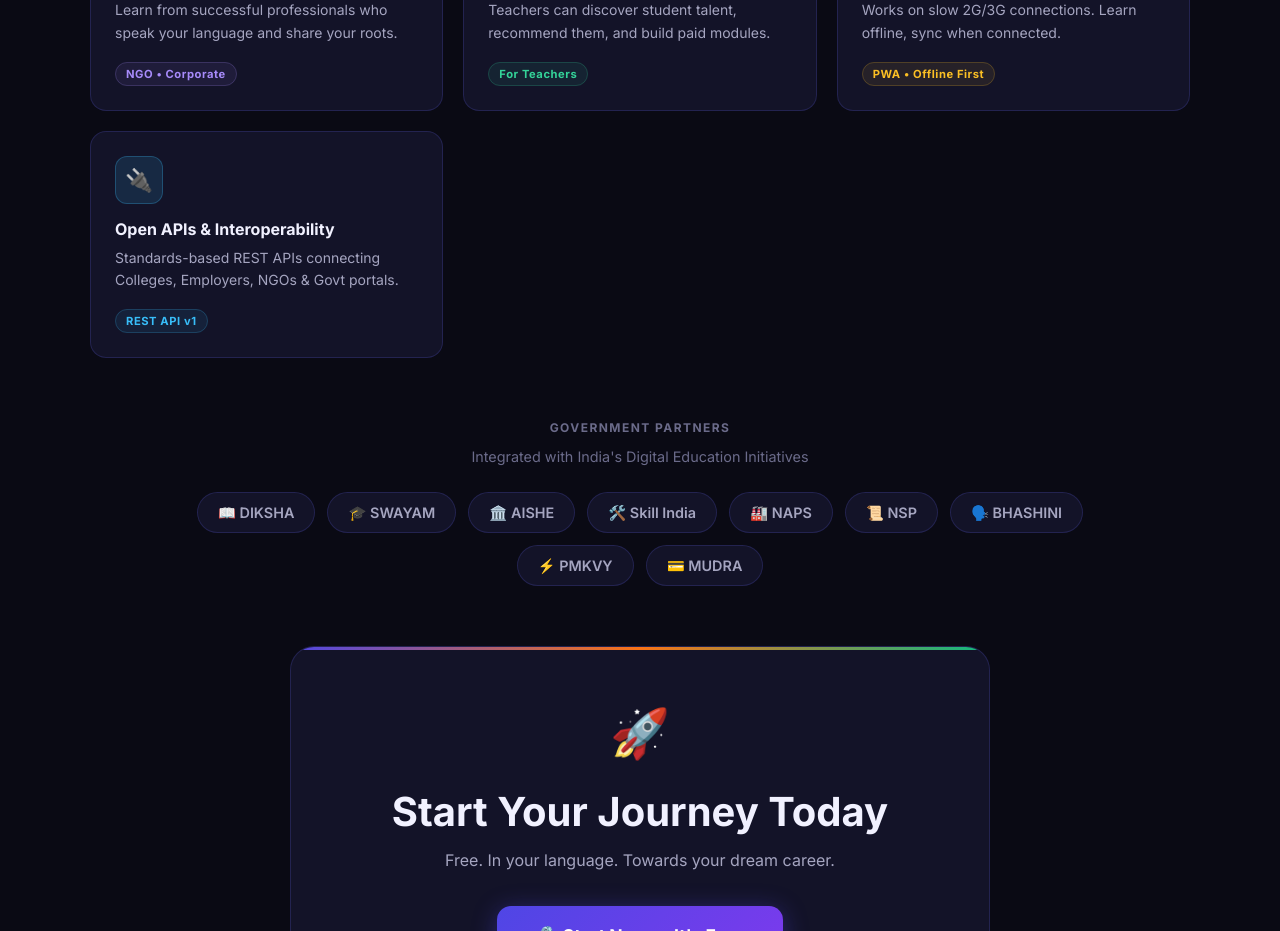
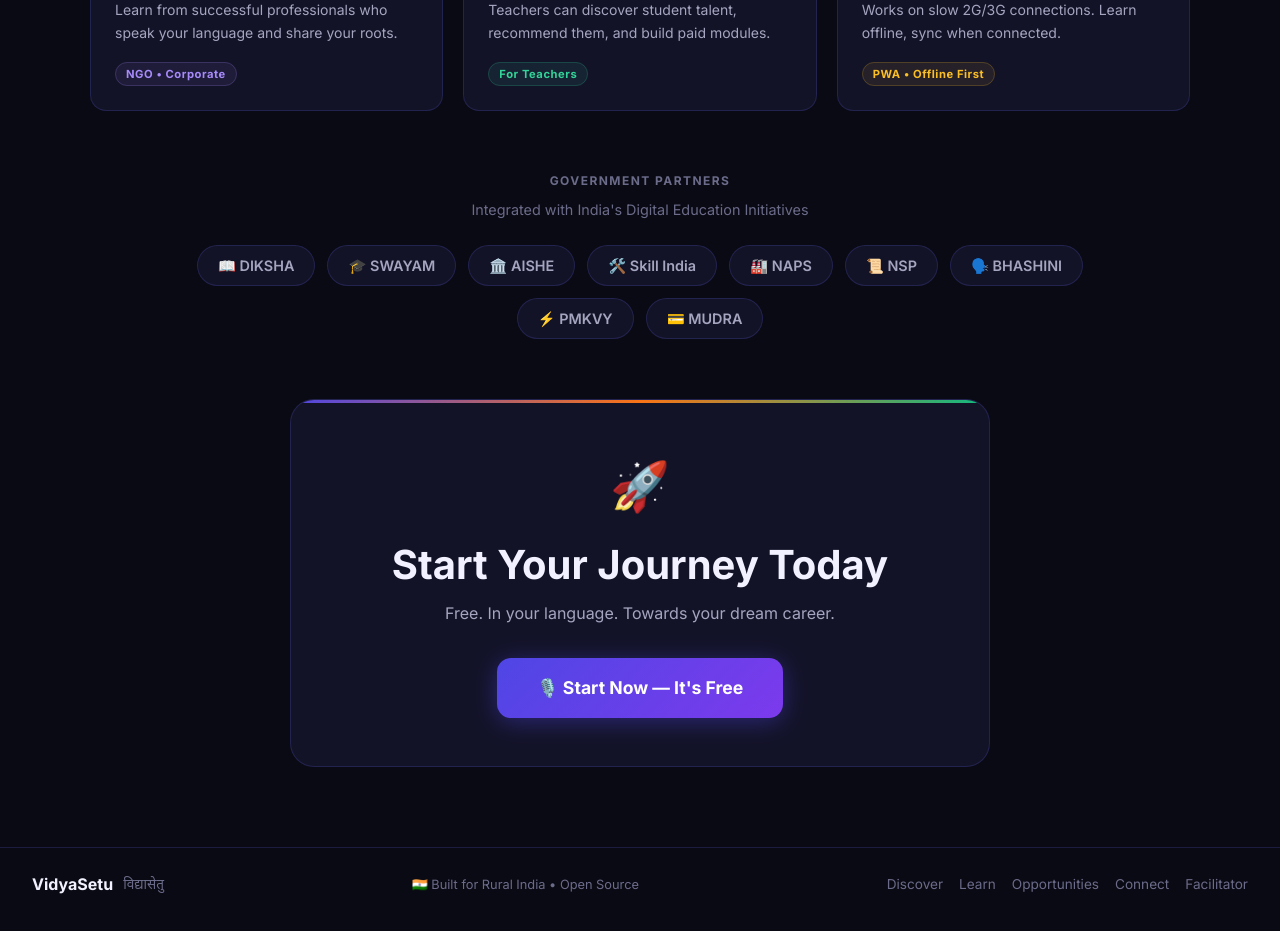
Before and after one commit to PalakGoyal6/VidyaSetu, a Next.js app: page / in a window 1280 px wide. Shown: the part 1740-2671 px from the top of the page. Built offline with nearby package versions, Linux system fonts and the light colour scheme.

Commit message:
chore: remove Open APIs & Interoperability feature card from home page

```diff
--- a/src/app/page.tsx
+++ b/src/app/page.tsx
@@ -63,14 +63,6 @@
       href: '/discover',
       color: '#fbbf24',
       badge: lang === 'hi' ? 'PWA • ऑफलाइन' : 'PWA • Offline First',
-    },
-    {
-      icon: '🔌',
-      title: lang === 'hi' ? 'ओपन API और इंटरऑपरेबिलिटी' : 'Open APIs & Interoperability',
-      desc: lang === 'hi' ? 'कॉलेज (AISHE), नियोक्ता (NAPS) और एनजीओ के लिए ओपन स्टैंडर्ड्स।' : 'Standards-based REST APIs connecting Colleges, Employers, NGOs & Govt portals.',
-      href: '/interop',
-      color: '#38bdf8',
-      badge: lang === 'hi' ? 'REST API' : 'REST API v1',
     },
   ];
 
```
